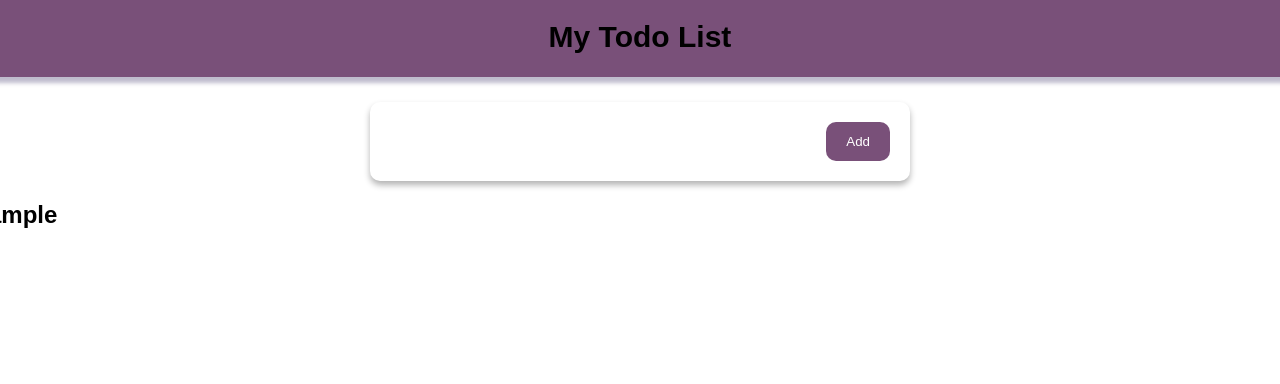
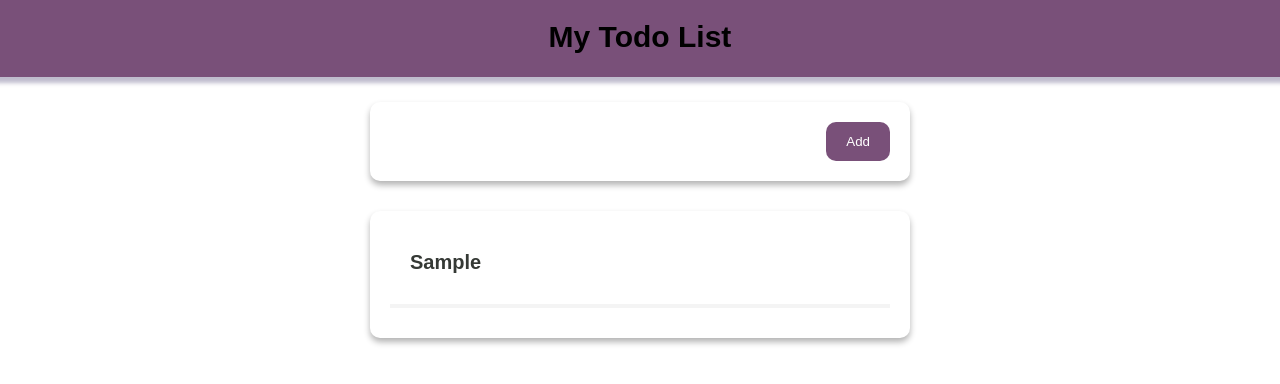
Before and after one commit to Hamadullah12/javascript-course, a React (Vite) app in the folder React/Todo-App/Todo-App/: page / in a window 1280 px wide. Both pictures are taken after typing "Sample" into the empty fields and a click on the button "Add". Shown: the top 384 px of the page. Built offline with nearby package versions, Linux system fonts and the light colour scheme.

Commit message:
styling added to items and list

```diff
--- a/React/Todo-App/Todo-App/src/components/TodoList.jsx
+++ b/React/Todo-App/Todo-App/src/components/TodoList.jsx
@@ -1,7 +1,8 @@
 import TodoItem from "./Todoitem";
+import style from "./todoList.module.css"
 export default function TodoList({todos}) {
     return (
-        <div className="TodoList">
+        <div className={style.list}>
           {
         todos.map((item) => (
         <TodoItem key={item} item={item}/>
--- a/React/Todo-App/Todo-App/src/components/Todoitem.jsx
+++ b/React/Todo-App/Todo-App/src/components/Todoitem.jsx
@@ -1,3 +1,7 @@
-export default function TodoItem({item}) {
-    return <h2>{item}</h2>
+import style from "./todoItem.module.css"
+export default function TodoItem({ item }) {
+    return <div className={style.item}>
+        <div  className={style.itemName}>{item}</div>
+    <hr className={style.line} />
+    </div>
 }
--- /dev/null
+++ b/React/Todo-App/Todo-App/src/components/todoItem.module.css
@@ -0,0 +1,14 @@
+.item{
+    width: 500px;
+    color: #353935;
+    font-size: 20px;
+    margin: 0 auto;
+}
+
+.itemName{
+    font-weight: bold;
+    padding: 20px;
+}
+.line{
+    border: 2px solid #f4f4f4;
+}
--- /dev/null
+++ b/React/Todo-App/Todo-App/src/components/todoList.module.css
@@ -0,0 +1,9 @@
+.list{
+    background-color:#ffffff;
+    width: 500px;
+    padding: 20px;
+    border-radius: 10px;
+    margin: 0 auto;
+    margin-top: 30px;
+    box-shadow: 0 4px 6px rgba(0, 0, 0, 0.3);
+}
```
Also changed, not shown: React/Todo-App/Todo-App/src/App.css (+0 -7 lines).
